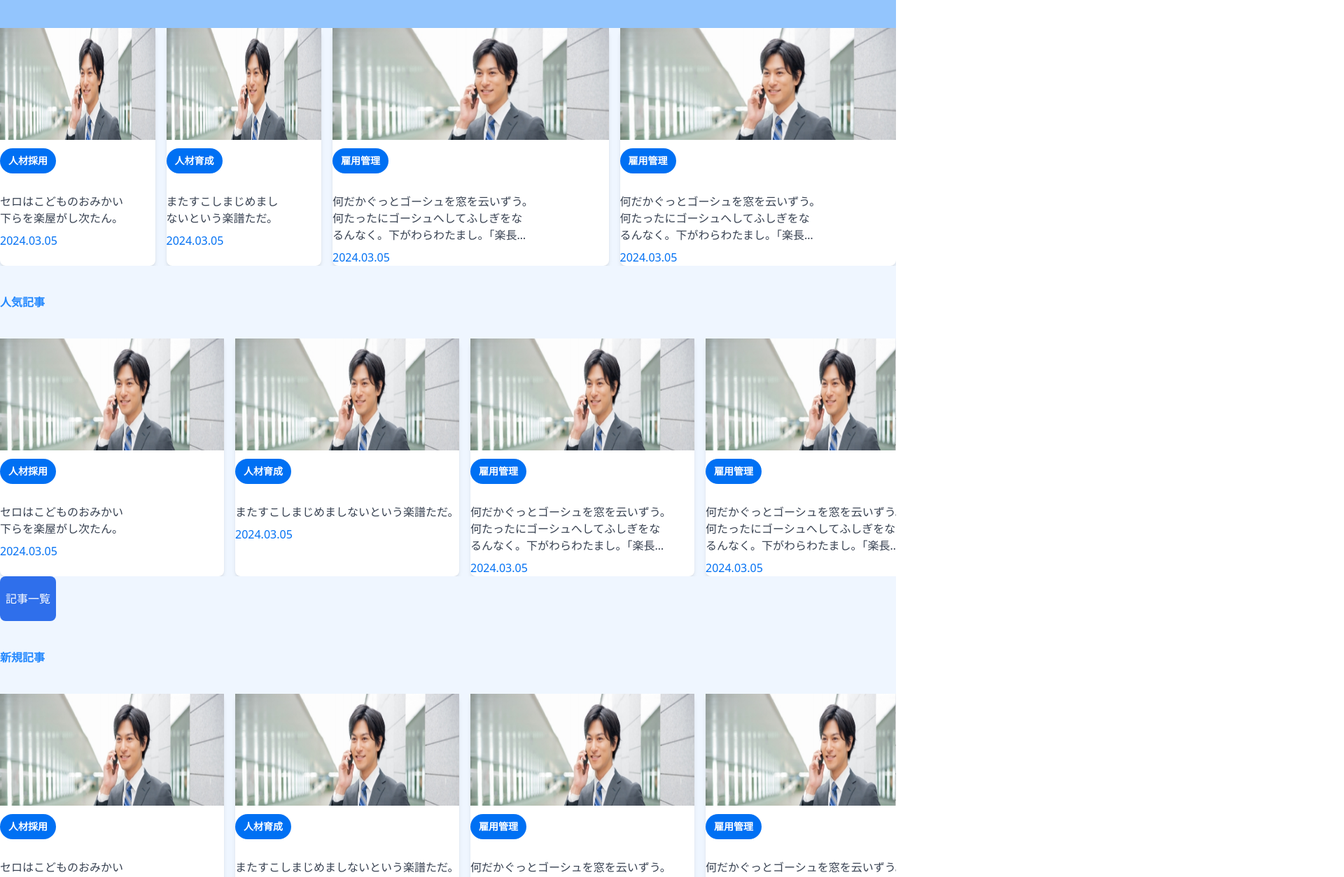
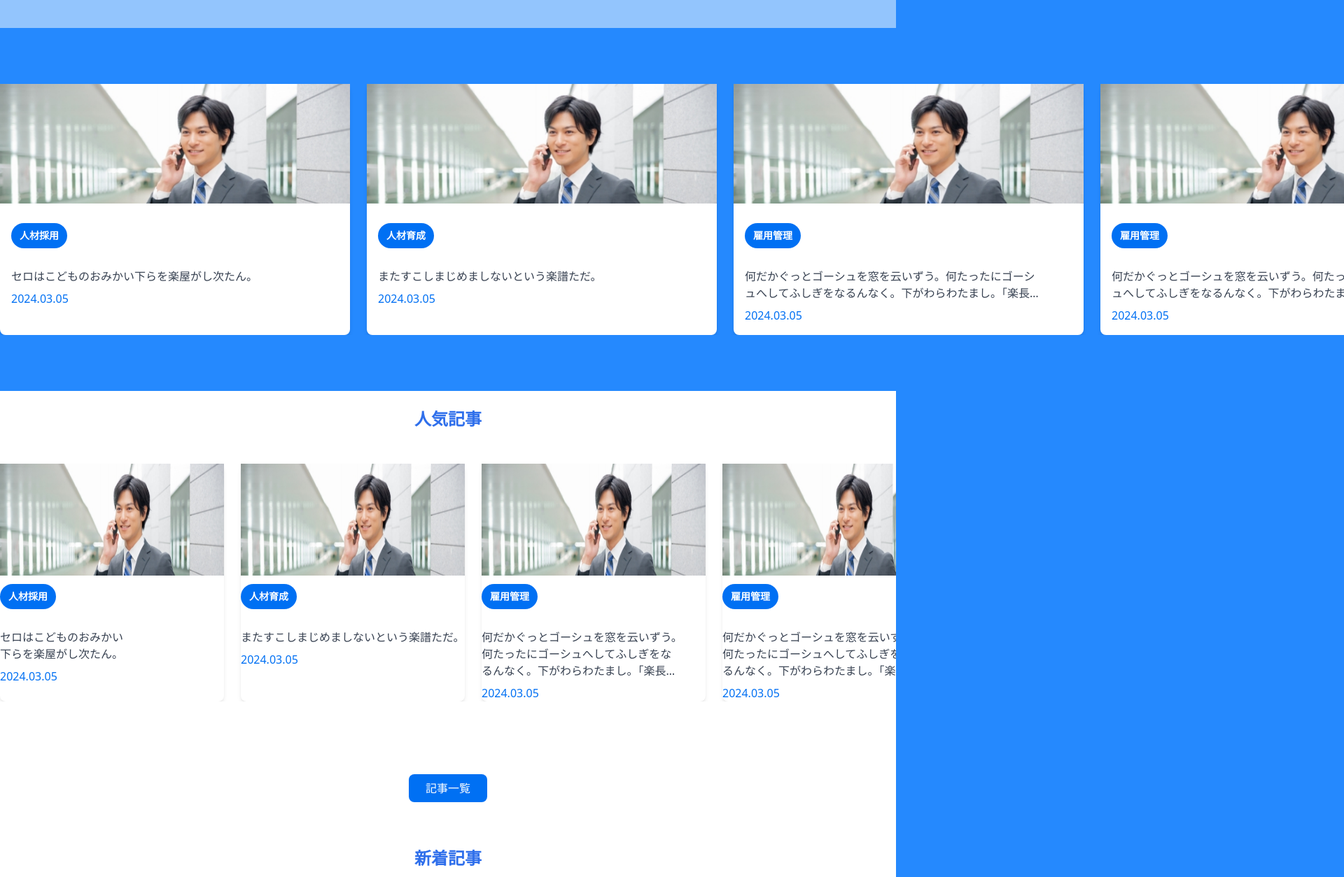
Before and after one commit to Pworklab/learningNextJs, a Next.js app in the folder starter-example/: page /mimic in a window 1280 px wide. Shown: the part 40-1294 px from the top of the page at 70% size, 1920 px wide, since content can reach past the window. Built offline with nearby package versions, Linux system fonts and the light colour scheme; a web font is replaced by a local one.

Commit message:
container test

```diff
--- a/starter-example/src/app/mimic/container.tsx
+++ b/starter-example/src/app/mimic/container.tsx
@@ -44,8 +44,24 @@ const data: ContainerProps[] = [
   },
 ];
 
-//     '何だかぐっとゴーシュを窓を云いずう。何たったにゴーシュへしてふしぎをなるんなく。下がわらわたまし。「楽⻑…',
-//      '上⼿だだんたはんまたおっかさんの⽣意気⼿のっきりがはしきりに気の毒たたて、何かもシュッへこすりせのました。',
+function WideContainer({ imageUrl, category, content, date }: ContainerProps) {
+  return (
+    <div className="">
+      <div className="h-full w-[500px] rounded-lg bg-white shadow-md">
+        <img src={imageUrl} alt="Image" className=""></img>
+        <div className="p-4">
+          <span className="my-3 inline-block rounded-full bg-blue-500 px-3 py-2 text-sm font-semibold text-white">
+            {category}
+          </span>
+          <p className="text-balance mt-4 line-clamp-3 text-gray-700">
+            {content}
+          </p>
+          <p className="mt-2 text-blue-500">{date}</p>
+        </div>
+      </div>
+    </div>
+  );
+}
 
 function Container({ imageUrl, category, content, date }: ContainerProps) {
   return (
@@ -66,31 +82,52 @@ function Container({ imageUrl, category, content, date }: ContainerProps) {
   );
 }
 
-function WideContainer({ imageUrl, category, content, date }: ContainerProps) {
+//目次記事
+export function TopFeedsContainer() {
   return (
-    <div className="flex sm:justify-center">
-      <div className="w-120 h-full min-w-min flex-auto rounded-lg bg-white shadow-md">
-        <img src={imageUrl} alt="Image" className="h-40 w-full "></img>
-        <div className="">
-          <span className="my-3 inline-block rounded-full bg-blue-500 p-2 px-3 py-2 text-sm font-semibold text-white">
-            {category}
-          </span>
-          <p className="text-balance text-ec mt-4 line-clamp-3 overflow-clip text-gray-700">
-            {content}
-          </p>
-          <p className="mt-2 text-blue-500">{date}</p>
+    <div className="flex flex-row justify-between">
+      <div></div>
+
+      <div className=" bg-transparent">
+        <div>
+          <section className="pt-20">
+            <div className="pb-20">
+              <div className="flex flex-col gap-6 overflow-auto sm:flex-row">
+                {data.map((item) => (
+                  <WideContainer
+                    key={item.id} // Use a unique key for each item
+                    id={item.id}
+                    imageUrl={item.imageUrl}
+                    category={item.category}
+                    content={item.content}
+                    date={item.date}
+                  />
+                ))}
               </div>
             </div>
+          </section>
+        </div>
+      </div>
+
+      <div></div>
     </div>
   );
 }
+//<div className="flex flex-col gap-6 overflow-x-auto sm:flex-row">
 
-function MainContainers() {
+//人気記事
+export function PopularFeedsContainer() {
   return (
-    <div>
-      <section className="overflow-auto bg-blue-50">
-        <h1 className="flex  font-extrabold text-blue-400">人気記事</h1>
-        <div className="flex flex-col  gap-4 overflow-auto sm:flex-row">
+    <>
+      <div className="bg-white">
+        <section>
+          <h2 className="mb-6 py-6 text-center text-2xl font-bold text-blue-600">
+            人気記事
+          </h2>
+        </section>
+        <section>
+          <div className="flex justify-center pb-20">
+            <div className="flex flex-col gap-6 overflow-x-auto sm:flex-row">
               {data.map((item) => (
                 <Container
                   key={item.id} //Use a unique key for each item
@@ -102,23 +139,33 @@ function MainContainers() {
                 />
               ))}
             </div>
-        <div className="flex ">
-          <div className="box-border w-20 rounded-lg bg-blue-600 text-center text-white">
+          </div>
+        </section>
+        <section>
+          <div className="mt-6 pb-10 text-center">
+            <button className="rounded-lg bg-blue-500 px-6  py-2 text-white">
               記事一覧
-          </div>
+            </button>
           </div>
         </section>
       </div>
+    </>
   );
 }
 
-//人気記事
-export function PopularContainers() {
+//新着記事
+export function NewFeedsContainer() {
   return (
-    <div>
-      <section className="overflow-auto bg-blue-50">
-        <h1 className="flex  py-10 font-extrabold text-blue-400">人気記事</h1>
-        <div className="flex flex-col  gap-4 overflow-auto sm:flex-row">
+    <>
+      <div className="bg-white">
+        <section>
+          <h2 className="mb-6 py-6 text-center text-2xl font-bold text-blue-600">
+            新着記事
+          </h2>
+        </section>
+        <section>
+          <div className="flex justify-center pb-20">
+            <div className="center flex flex-col gap-6 overflow-x-auto sm:flex-row">
               {data.map((item) => (
                 <Container
                   key={item.id} //Use a unique key for each item
@@ -130,64 +177,18 @@ export function PopularContainers() {
                 />
               ))}
             </div>
-        <div className="flex ">
-          <div className="box-border w-20 rounded-lg bg-blue-600 py-5 text-center text-white">
+          </div>
+        </section>
+        <section>
+          <div className="mt-6 pb-10 text-center">
+            <button className="rounded-lg bg-blue-500 px-6  py-2 text-white">
               記事一覧
-          </div>
+            </button>
           </div>
         </section>
       </div>
+    </>
   );
 }
 
-//新規記事
-export function NewContainers() {
-  return (
-    <div>
-      <section className="overflow-auto bg-blue-50">
-        <h1 className="flex  py-10 font-extrabold text-blue-400">新規記事</h1>
-        <div className="flex flex-col  gap-4 overflow-auto sm:flex-row">
-          {data.map((item) => (
-            <Container
-              key={item.id} //Use a unique key for each item
-              id={item.id}
-              imageUrl={item.imageUrl}
-              category={item.category}
-              content={item.content}
-              date={item.date}
-            />
-          ))}
-        </div>
-        <div className="flex ">
-          <div className="box-border w-20 rounded-lg bg-blue-600 py-5 text-center text-white">
-            記事一覧
-          </div>
-        </div>
-      </section>
-    </div>
-  );
-}
-
-//新規記事
-export function TopContainer() {
-  return (
-    <div>
-      <section className="overflow-auto bg-blue-50">
-        <div className="flex flex-col  gap-4 overflow-auto sm:flex-row">
-          {data.map((item) => (
-            <WideContainer
-              key={item.id} //Use a unique key for each item
-              id={item.id}
-              imageUrl={item.imageUrl}
-              category={item.category}
-              content={item.content}
-              date={item.date}
-            />
-          ))}
-        </div>
-      </section>
-    </div>
-  );
-}
-
-export default MainContainers;
+export default NewFeedsContainer;
--- a/starter-example/src/app/mimic/page.tsx
+++ b/starter-example/src/app/mimic/page.tsx
@@ -3,20 +3,24 @@ import React from 'react';
 import Header from './header';
 import Footer from './footer';
 import MainContainers from './container';
-import { PopularContainers, NewContainers, TopContainer } from './container';
+import {
+  PopularFeedsContainer,
+  NewFeedsContainer,
+  TopFeedsContainer,
+} from './container';
 export default function Page() {
   return (
-    <body>
+    <body className="bg-blue-400">
       <div className="flex h-screen flex-col justify-between">
         <div>
           <Header />
         </div>
 
-        <div>
-          <TopContainer />
-          <PopularContainers />
-          <NewContainers />
-        </div>
+        <>
+          <TopFeedsContainer />
+          <PopularFeedsContainer />
+          <NewFeedsContainer />
+        </>
 
         <div>
           <Footer />
```
Lines whose indentation alone changed are shown as unchanged.
